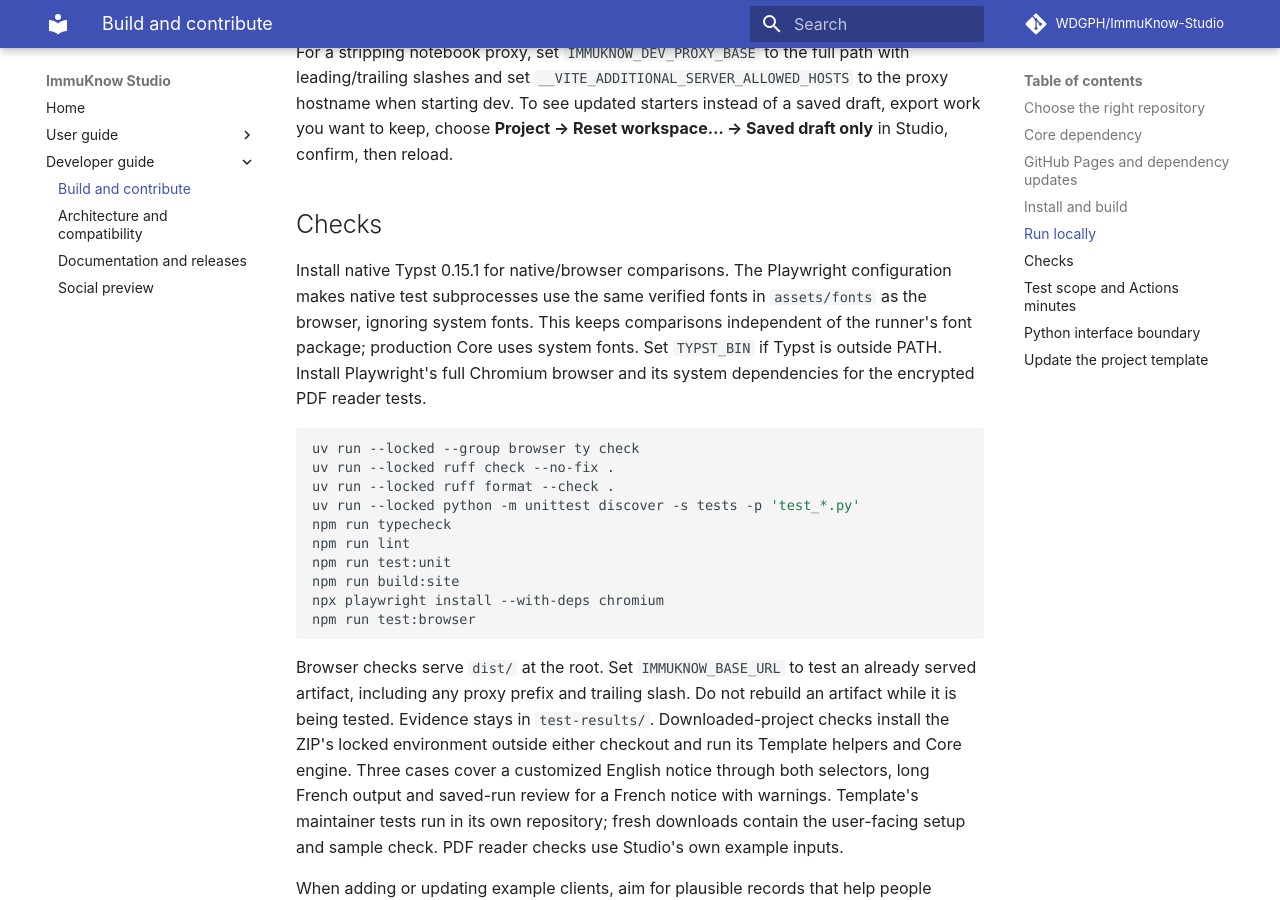
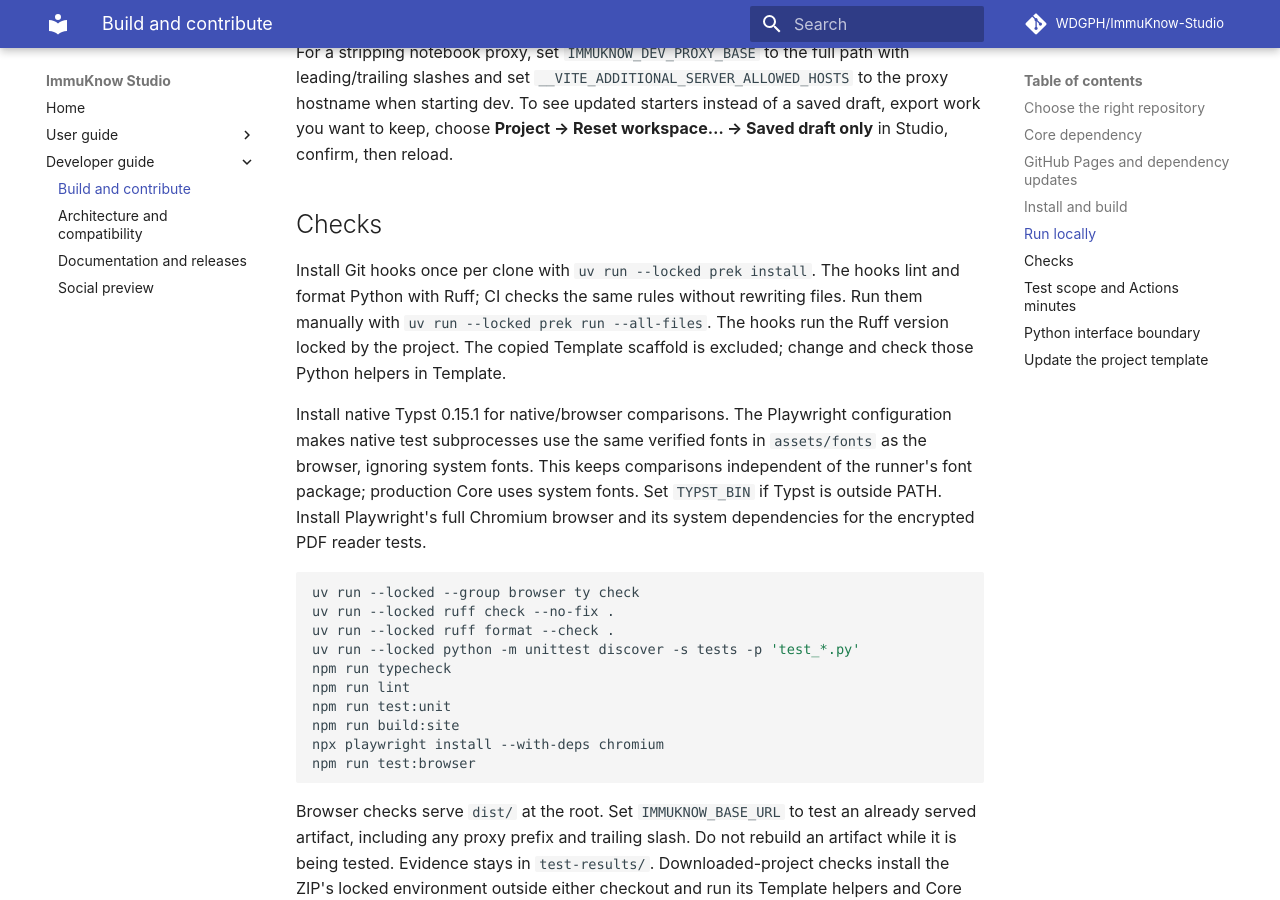
Before and after one commit to WDGPH/ImmuKnow-Studio, an MkDocs documentation site: the page built from docs/development.md, in a window 1280 px wide and 900 px high, scrolled down 3424 px. Built offline with MkDocs 1.6.1 and Material for MkDocs 9.7.7, drawn with Linux system fonts in a browser that asks for light colours; comment, search, counter and statistics services are not loaded.

Commit message:
Run locked Ruff checks with prek

```diff
--- a/docs/development.md
+++ b/docs/development.md
@@ -161,6 +161,13 @@ then reload.
 
 ## Checks
 
+Install Git hooks once per clone with `uv run --locked prek install`. The hooks
+lint and format Python with Ruff; CI checks the same rules without rewriting
+files. Run them
+manually with `uv run --locked prek run --all-files`. The hooks run the Ruff version
+locked by the project. The copied Template
+scaffold is excluded; change and check those Python helpers in Template.
+
 Install native Typst 0.15.1 for native/browser comparisons. The Playwright
 configuration makes native test subprocesses use the same verified fonts in
 `assets/fonts` as the browser, ignoring system fonts. This keeps comparisons
--- a/pyproject.toml
+++ b/pyproject.toml
@@ -12,7 +12,8 @@ immuknow = { git = "https://github.com/WDGPH/ImmuKnow.git", tag = "v2.0.0-rc2" }
 
 [dependency-groups]
 dev = [
-    "ruff==0.17.1",
+    "ruff==0.17.2",
+    "prek",
     "ty>=0.0.89",
 ]
 browser = [
```
Also changed, not shown: .pre-commit-config.yaml (added, +17 -0 lines), 2 other files.
